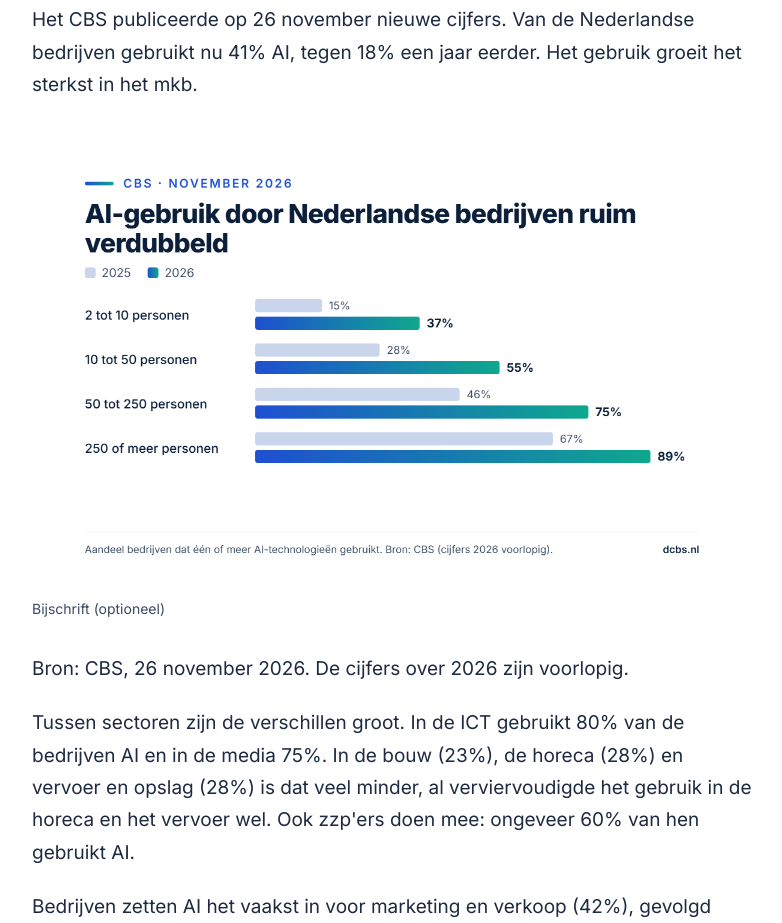
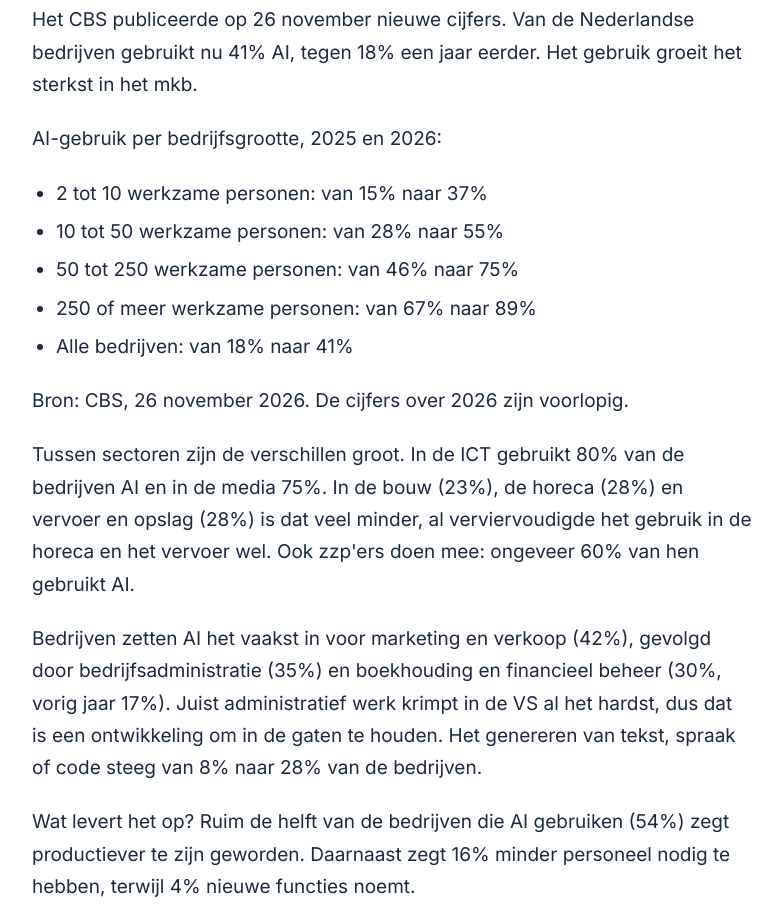
Before and after one commit to Dubaggio1/dcbs-website, a plain HTML site: page nieuws/ai-en-werk-starters-worden-het-eerst-geraakt/index.html in a window 1280 px wide. Shown: the part 4400-5323 px from the top of the page, without its empty margins (248-1030 px from the left). Drawn offline with Linux system fonts and the light colour scheme.

Commit message:
Nieuws: artikelpagina ai-en-werk-starters-worden-het-eerst-geraakt

```diff
--- a/nieuws/ai-en-werk-starters-worden-het-eerst-geraakt/index.html
+++ b/nieuws/ai-en-werk-starters-worden-het-eerst-geraakt/index.html
@@ -50,7 +50,8 @@
 <p>Ervaring lijkt dus te beschermen, maar niet alle onderzoekers zijn het daarover eens. Het IMF vond in vacaturedata nog geen hard bewijs dat jongeren zwaarder worden geraakt dan ervaren krachten.</p>
 <h2>Nederland</h2>
 <p>Het CBS publiceerde op 26 november nieuwe cijfers. Van de Nederlandse bedrijven gebruikt nu 41% AI, tegen 18% een jaar eerder. Het gebruik groeit het sterkst in het mkb.</p>
-<figure><img src="/assets/nieuws/ai-en-werk-starters-worden-het-eerst-geraakt-tekst-mwyol7px.png" alt="Bijschrift (optioneel)" loading="lazy"><figcaption>Bijschrift (optioneel)</figcaption></figure>
+<p>AI-gebruik per bedrijfsgrootte, 2025 en 2026:</p>
+<ul><li>2 tot 10 werkzame personen: van 15% naar 37%</li><li>10 tot 50 werkzame personen: van 28% naar 55%</li><li>50 tot 250 werkzame personen: van 46% naar 75%</li><li>250 of meer werkzame personen: van 67% naar 89%</li><li>Alle bedrijven: van 18% naar 41%</li></ul>
 <p>Bron: CBS, 26 november 2026. De cijfers over 2026 zijn voorlopig.</p>
 <p>Tussen sectoren zijn de verschillen groot. In de ICT gebruikt 80% van de bedrijven AI en in de media 75%. In de bouw (23%), de horeca (28%) en vervoer en opslag (28%) is dat veel minder, al verviervoudigde het gebruik in de horeca en het vervoer wel. Ook zzp'ers doen mee: ongeveer 60% van hen gebruikt AI.</p>
 <p>Bedrijven zetten AI het vaakst in voor marketing en verkoop (42%), gevolgd door bedrijfsadministratie (35%) en boekhouding en financieel beheer (30%, vorig jaar 17%). Juist administratief werk krimpt in de VS al het hardst, dus dat is een ontwikkeling om in de gaten te houden. Het genereren van tekst, spraak of code steeg van 8% naar 28% van de bedrijven.</p>
```
